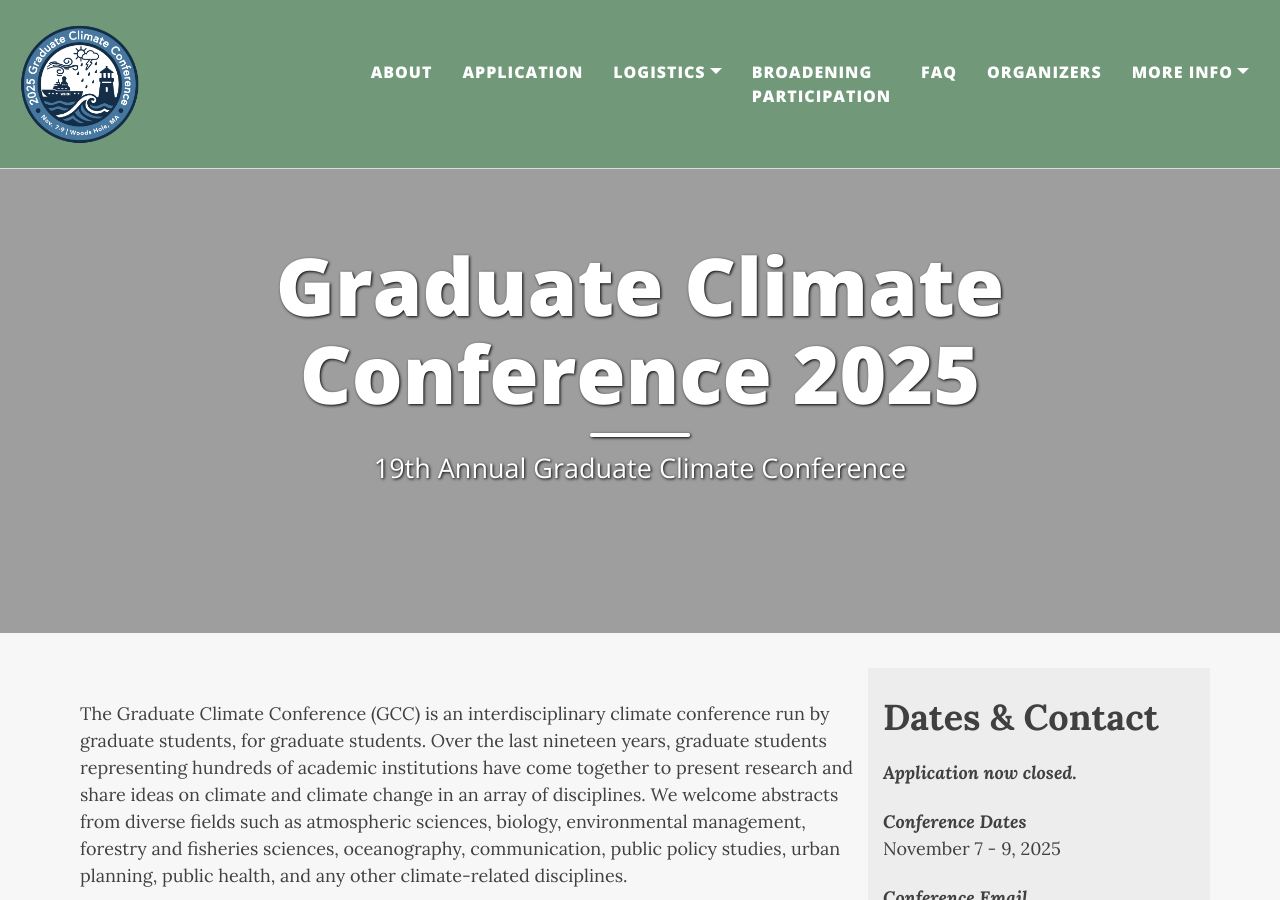
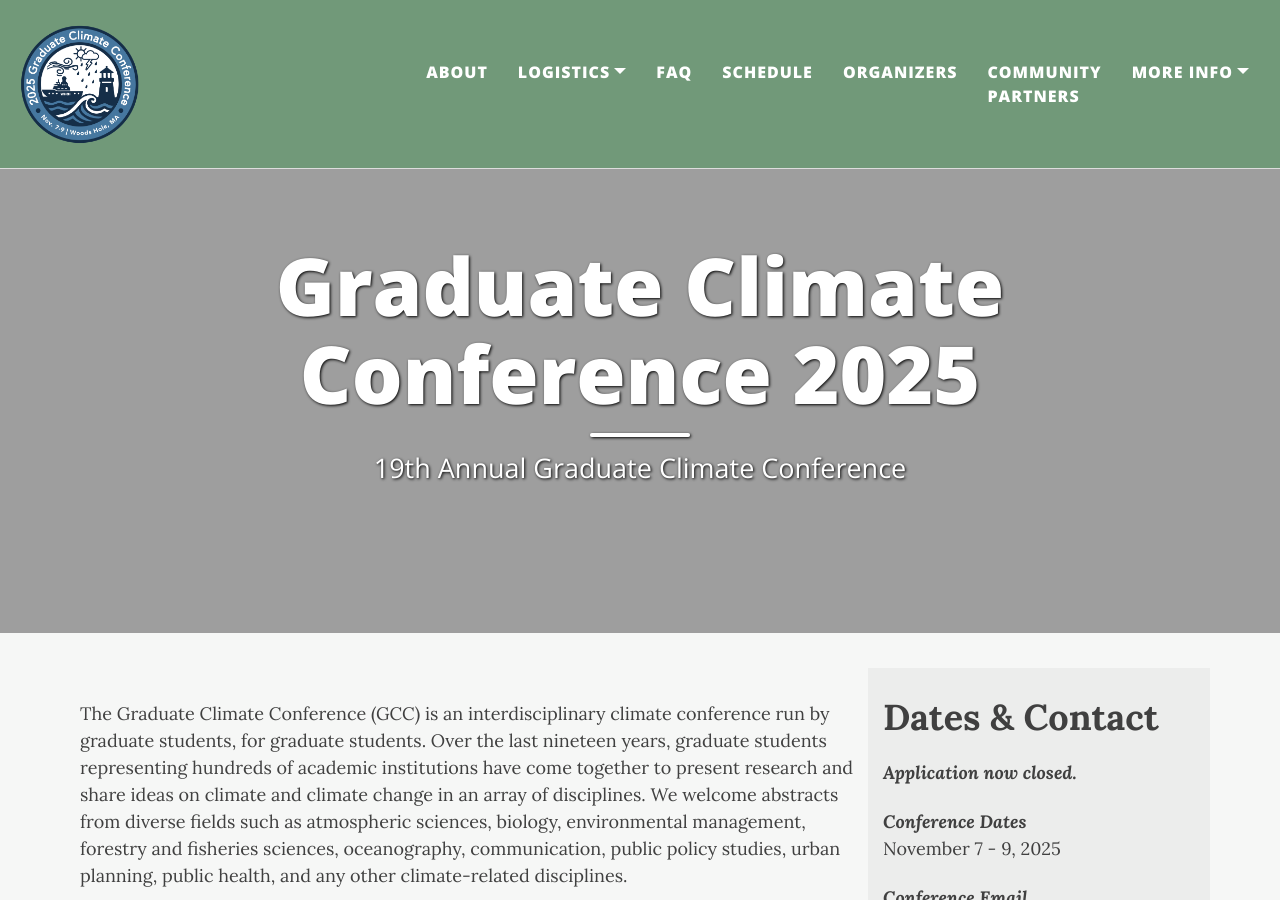
Before and after one commit to graduateclimateconference/graduateclimateconference.github.io, a Jekyll site: the page built from index.html, in a window 1280 px wide and 900 px high. Built offline with Jekyll 4.4.1, drawn with Linux system fonts in a browser that asks for light colours; nearby versions of some CDN libraries; the list of posts is cut into pages by our own code; some of the changed lines change nothing that is shown.

Commit message:
Update _config.yml

```diff
--- a/_config.yml
+++ b/_config.yml
@@ -19,20 +19,20 @@ navbar-links:
   #  - Learn markdown: "https://www.markdowntutorial.com/"
   #Author's home: "https://deanattali.com"
   About: "about"
-  Application: "application"
   # Logistics: "logistics"
   Logistics:
     - Conference Logistics: "logistics"
     - Speakers: "speakers"
-    - Schedule: "schedule"
     - COVID-19 Protocols: "covid"
-
-  Broadening Participation: "broadeningparticipation"
   FAQ: "faq"
+  Schedule: "schedule"
   Organizers: "organizers"
+  Community Partners: "commpartners"
   More Info:
     - Sponsors: "sponsors"
-    - Community Partners: "commpartners_soon"
+    - Broadening Participation: "broadeningparticipation"
+    - Application: "application"
+
 
     # - Archive: "archive"
     -
```
